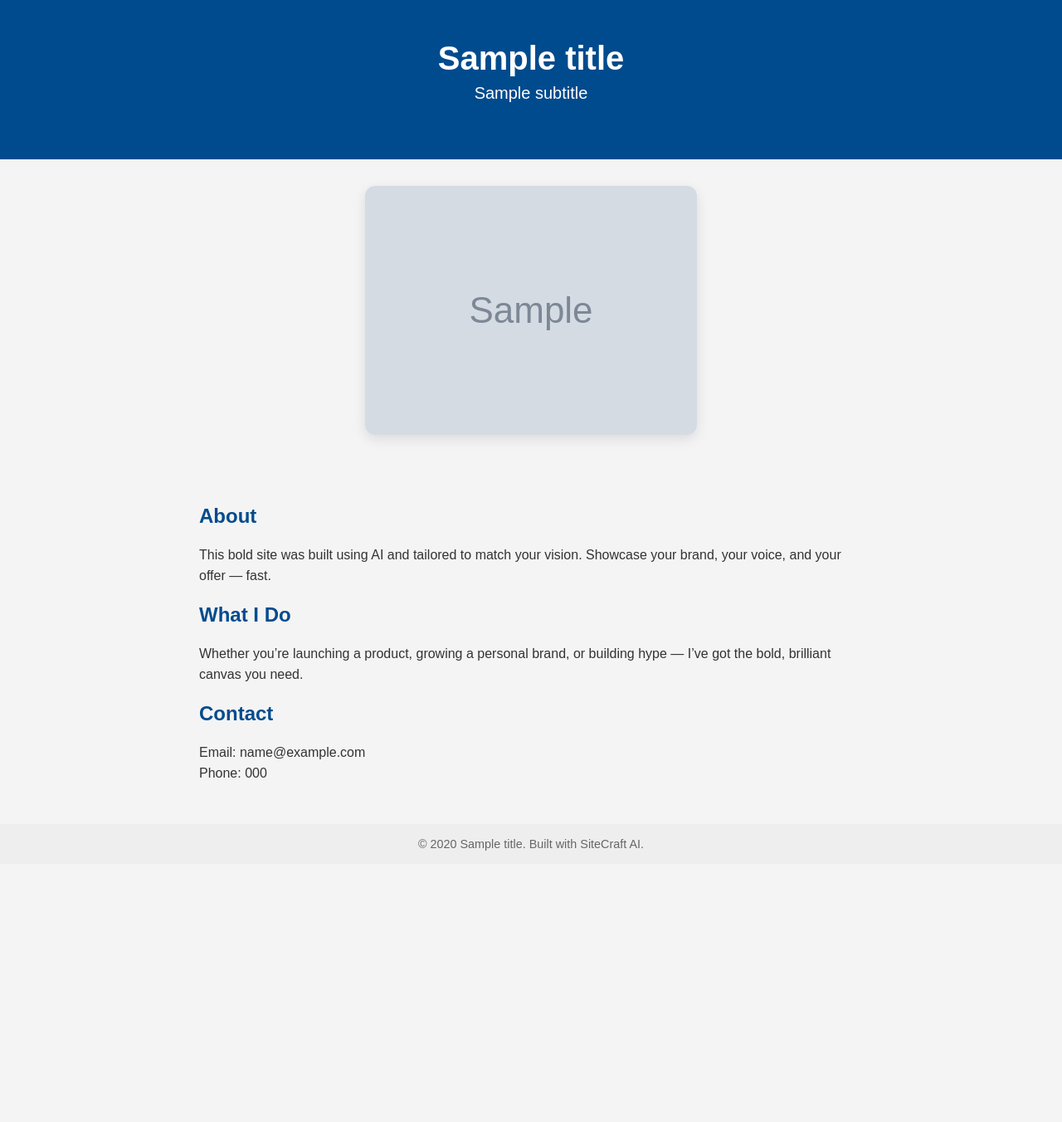
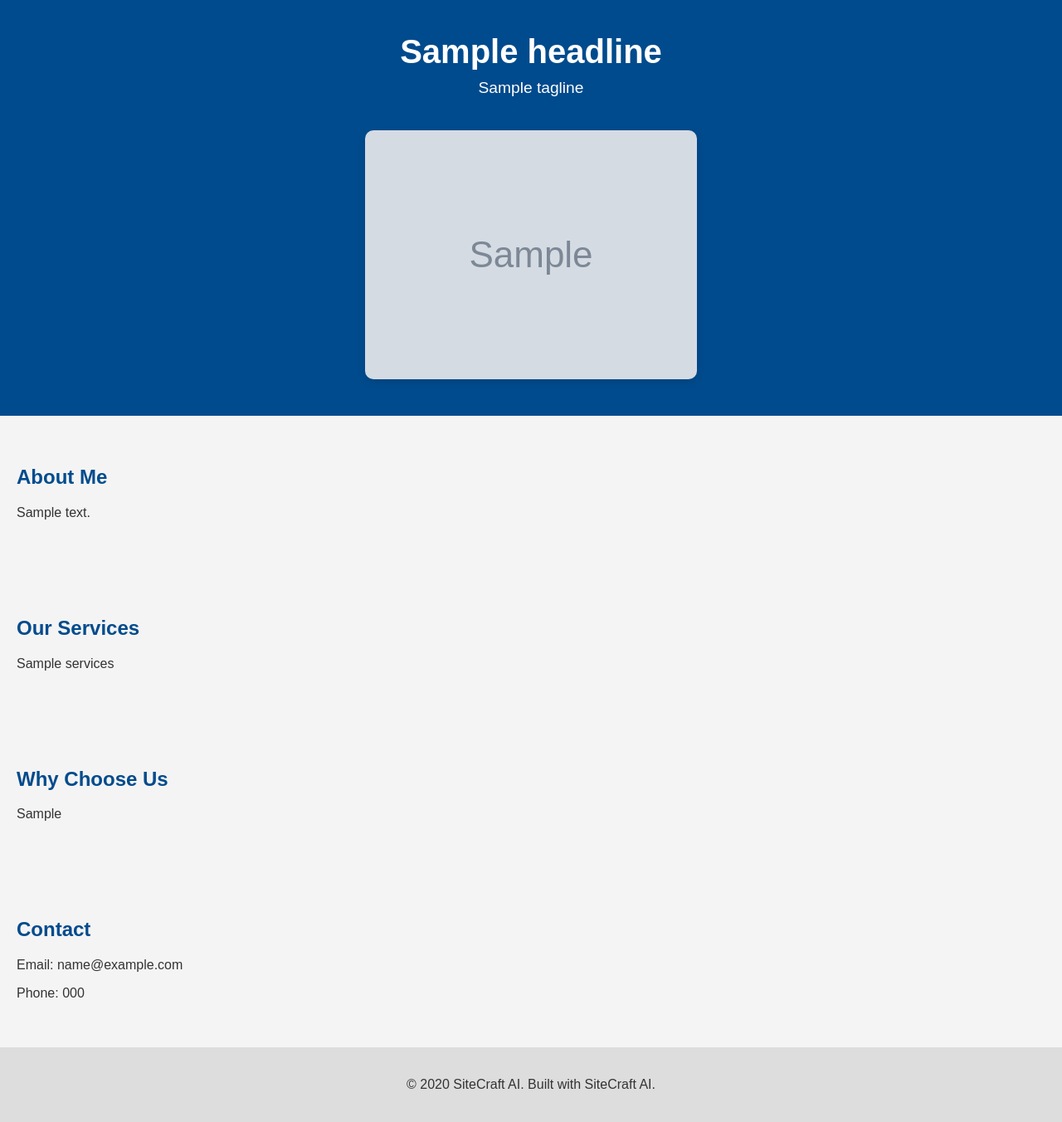
Before and after one commit to chehanvey-ctrl/sitecraft-backend, a Python web app: template templates/bold_brand_builder.html in a window 1280 px wide. Shown: the whole page at 83% size. Before the commit the page ends 1025 px from the top, so only its background shows below. Run offline with Jinja, Linux system fonts and the light colour scheme; the template is opened without the code that fills it: most values are stand-ins (such as "Sample title", 1, 10 or a date in 2020); grey boxes marked "Sample" are stand-in pictures.

Commit message:
Update bold_brand_builder.html

```diff
--- a/templates/bold_brand_builder.html
+++ b/templates/bold_brand_builder.html
@@ -1,9 +1,8 @@
-<!DOCTYPE html>
-<html lang="en">
+<!DOCTYPE html><html lang="en">
 <head>
   <meta charset="UTF-8" />
-  <meta name="viewport" content="width=device-width, initial-scale=1.0"/>
-  <title>{{ title }} – Bold Brand Builder</title>
+  <meta name="viewport" content="width=device-width, initial-scale=1.0" />
+  <title>{{ headline }} – Bold Brand Builder</title>
   <style>
     body {
       margin: 0;
@@ -11,85 +10,66 @@
       background-color: #f4f4f4;
       color: #333;
     }
-
     header {
       background-color: #004b8d;
       color: white;
-      padding: 3rem 1rem;
+      padding: 40px 20px;
       text-align: center;
     }
-
     header h1 {
       margin: 0;
-      font-size: 2.5rem;
+      font-size: 2.5em;
     }
-
     header p {
-      font-size: 1.25rem;
-      margin-top: 0.5rem;
+      margin: 10px 0 20px;
+      font-size: 1.2em;
     }
-
-    .hero-img {
-      display: flex;
-      justify-content: center;
-      align-items: center;
-      margin: 2rem 0;
+    header img {
+      max-width: 100%;
+      height: auto;
+      margin-top: 20px;
+      border-radius: 10px;
+      box-shadow: 0 4px 8px rgba(0,0,0,0.1);
     }
-
-    .hero-img img {
-      max-width: 90%;
-      border-radius: 12px;
-      box-shadow: 0 5px 15px rgba(0,0,0,0.1);
+    section {
+      padding: 40px 20px;
     }
-
-    section {
-      padding: 2rem;
-      max-width: 800px;
-      margin: auto;
-    }
-
-    section h2 {
+    h2 {
       color: #004b8d;
     }
-
-    section p {
-      line-height: 1.6;
-    }
-
     footer {
-      background-color: #eee;
       text-align: center;
-      padding: 1rem;
-      font-size: 0.9rem;
-      color: #666;
+      padding: 20px;
+      background-color: #ddd;
+      color: #333;
     }
   </style>
 </head>
 <body>
-
   <header>
-    <h1>{{ title }}</h1>
-    <p>{{ subtitle }}</p>
+    <h1>{{ headline }}</h1>
+    <p>{{ tagline }}</p>
+    <img src="{{ image_url }}" alt="AI-generated visual for {{ prompt }}">
   </header>
-
-  <div class="hero-img">
-    <img src="{{ image_url }}" alt="AI visual for {{ title }}">
-  </div>
-
   <section>
-    <h2>About</h2>
-    <p>This bold site was built using AI and tailored to match your vision. Showcase your brand, your voice, and your offer — fast.</p>
-
-    <h2>What I Do</h2>
-    <p>Whether you’re launching a product, growing a personal brand, or building hype — I’ve got the bold, brilliant canvas you need.</p>
-
+    <h2>About Me</h2>
+    <p>{{ about_us }}</p>
+  </section>
+  <section>
+    <h2>Our Services</h2>
+    <p>{{ services }}</p>
+  </section>
+  <section>
+    <h2>Why Choose Us</h2>
+    <p>{{ value_proposition }}</p>
+  </section>
+  <section>
     <h2>Contact</h2>
-    <p>Email: {{ contact_email }}<br/>Phone: {{ contact_phone }}</p>
+    <p>Email: {{ contact_email }}</p>
+    <p>Phone: {{ contact_phone }}</p>
   </section>
-
   <footer>
-    &copy; {{ year }} {{ title }}. Built with SiteCraft AI.
+    <p>© {{ year }} SiteCraft AI. Built with SiteCraft AI.</p>
   </footer>
-
 </body>
 </html>
```
